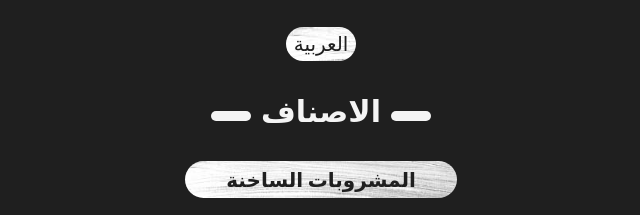
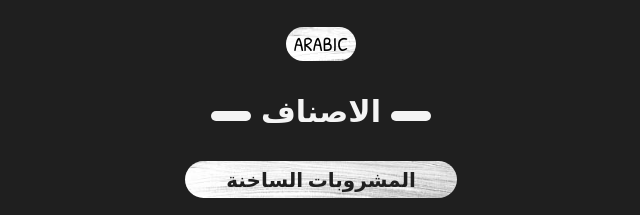
Before and after one commit to Lilac-Cafe/menu, a plain HTML site: page index.html in a window 1280 px wide. Shown: the part 353-568 px from the top of the page, 319-959 px from the left. Drawn offline with Linux system fonts and the light colour scheme.

Commit message:
change some style

```diff
--- a/index.html
+++ b/index.html
@@ -11,7 +11,7 @@
       <img src="./image/logo.png" alt="" />
       <label style="display: none" for="lang">اختر اللغة </label>
       <select id="lang">
-        <option style="direction: rtl" value="ar">العربية</option>
+        <option value="ar">ARABIC</option>
         <option value="en">ENGLISH</option>
       </select>
       <h1 id="title-1">الاصناف</h1>
--- a/style.css
+++ b/style.css
@@ -96,10 +96,6 @@ label {
 /* main {
   column-width: 40rem;
 } */
-select {
-  text-align: center !important;
-  color: #1f1f1f;
-}
 select option {
   text-align: center !important;
   color: #1f1f1f;
```
